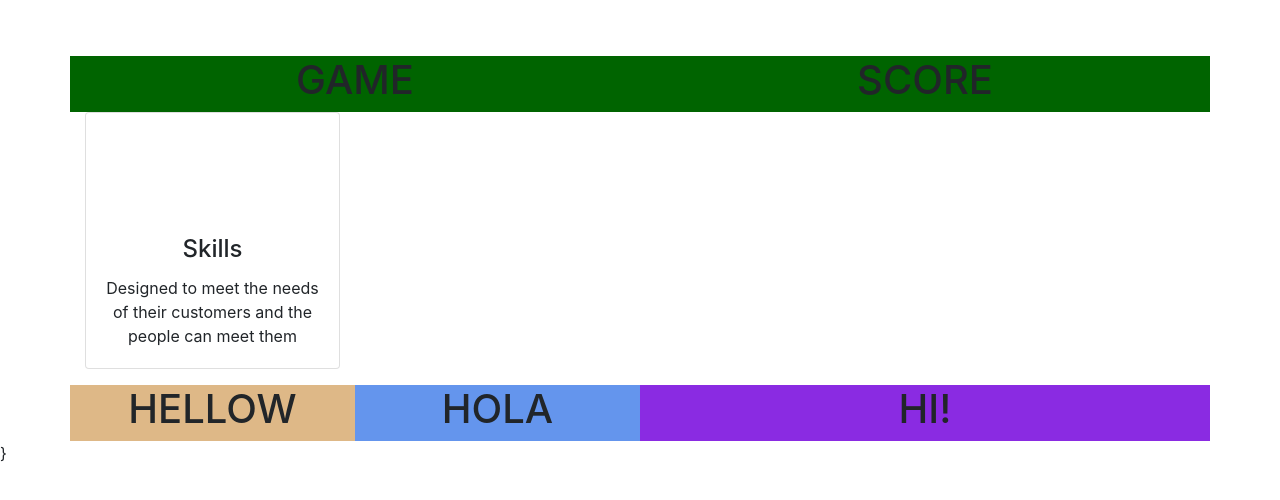
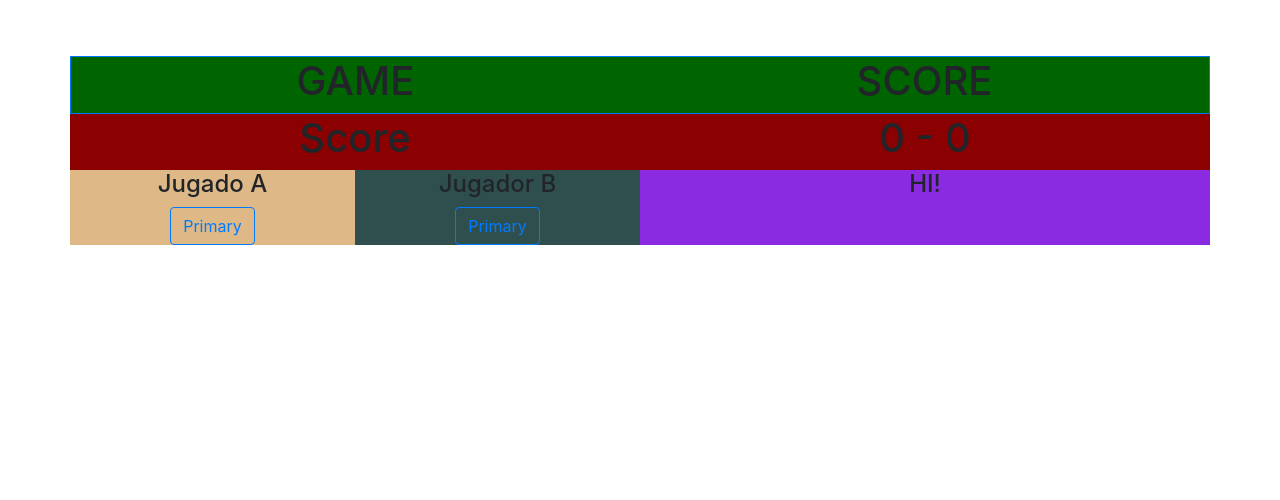
Before and after one commit to IRONR2D2/SquashSport, a plain HTML site: page InterfazScore.html in a window 1280 px wide. Drawn offline with Linux system fonts and the light colour scheme; a web font is replaced by a local one.

Commit message:
Se agrego los botones, falta dar Stylos bien hechos

```diff
--- a/InterfazScore.html
+++ b/InterfazScore.html
@@ -19,7 +19,8 @@
 <body>
 
     <div class="container">
-        <div class="row text-center" style="background-color: darkgreen;">
+
+        <div class="row text-center border border-primary" style="background-color: darkgreen;">
             <div class="col-6">
                 <h1>GAME</h1>
             </div>
@@ -27,30 +28,35 @@
             <h1>SCORE</h1>
             </div>
         </div>
-        <div class="row text-center">
-            <div class="col-lg-3 col-md-4 mb-3">
-                <div class="card">
-                    <div class="choice" style="text-align: center;">
-                        <img src="" class="fas fa-ambulance fa-7x" alt="">
-                    </div>
-                    <div class="card-body">
-                        <h4 class="card-title">Skills</h4>
-                        <p class="card-text">Designed to meet the needs of their customers and the people can meet them</p>
-                    </div>
-                </div>
+
+
+        <div class="row text-center" style="background-color: darkred;">
+
+            <div class="col-lg-6 col-md-6 mb-6">
+                <h1>Score</h1>
+            </div>
+            <div class="col-lg-6 col-md-6 mb-6">
+                <h1>0 - 0</h1>
             </div>
 
         </div>
+
+
         <div class="row text-center">
-            <div class="col-3" style="background-color: burlywood;">
-                <h1>HELLOW</h1>
+
+
+            <div class="col-lg-3 col-md-6 mb-6" style="background-color: burlywood;">
+                <h4>Jugado A</h4>
+                <button type="button" class="btn btn-outline-primary">Primary</button>
+
             </div>
-            <div class="col-3" style="background-color: cornflowerblue;">
-                <h1>HOLA</h1>
+            <div class="col-lg-3 col-md-6 mb-6" style="background-color:darkslategray">
+                <h4>Jugador B</h4>
+                <button type="button" class="btn btn-outline-primary">Primary</button>
             </div>
 
-            <div class="col-6" style="background-color: blueviolet;">
-                <h1>HI!</h1>
+            <div class="col-lg-6  mb-6" style="background-color: blueviolet;">
+                <h4>HI!</h4>
             </div>
 
         </div>
@@ -61,7 +67,7 @@
 <script src="vendor/jquery/jquery.min.js"></script>
 <script src="vendor/bootstrap/js/bootstrap.bundle.min.js"></script>
 <!-- / . <script type="text/javascript" src="js/app.js"></script> -->
-<script type="text/javascript" src="js/justscore.js"></script>}
+<script type="text/javascript" src="js/justscore.js"></script>
 
 
 </html>
```
